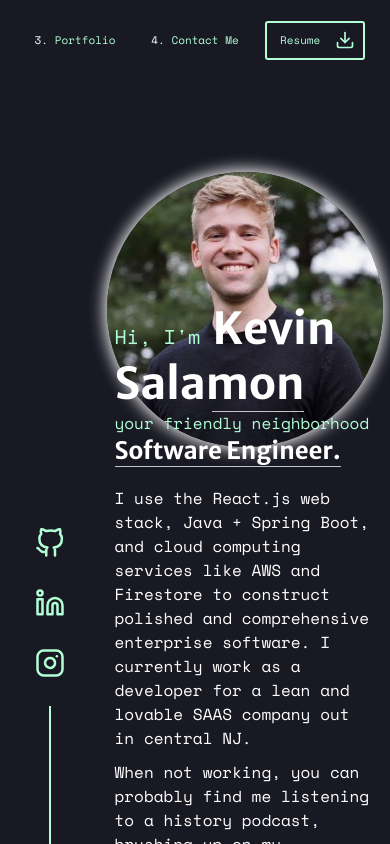
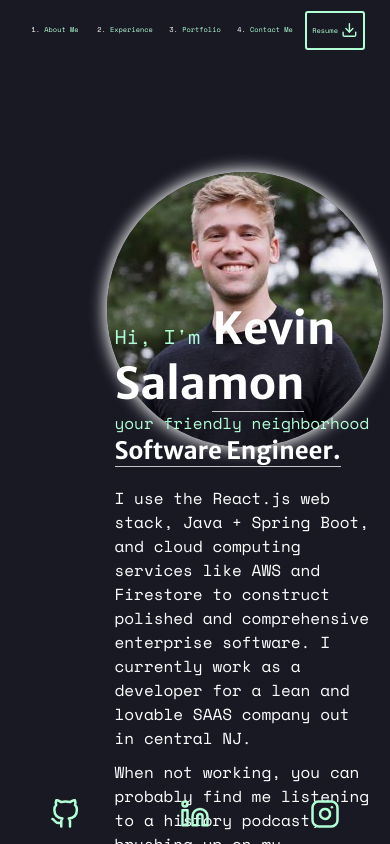
Before and after one commit to kevin-salamon/portfolio-site, a React (Create React App) app: page / in a window 390 px wide. Built offline with nearby package versions, Linux system fonts and the light colour scheme; the HTML template or start-up script is replaced by a standard one.

Commit message:
begin setup for mobile template

```diff
--- a/src/App.js
+++ b/src/App.js
@@ -50,6 +50,18 @@ const StyledSectionContainer = styled.div`
   width: 100%;
   position: absolute;
 
+  &.about-toplevel {
+    top: 0;
+  }
+
+  &.experience-toplevel {
+    top: 100vh;
+  }
+
+  &.portfolio-toplevel {
+    top: 200vh;
+  }
+
   .content-container {
     position: absolute;
     // background-color: white;
@@ -57,16 +69,17 @@ const StyledSectionContainer = styled.div`
     width: calc(100% - 100px);
     top: 80px;
     height: calc(100% - 80px);
+
+    @media (max-width: 450px) and (orientation: portrait) {
+
+    }
   }
 `;
 
 const App = () => {
-  // const scrollRef = useRef();
+
   const [scrollDown, setScrollDown] = useState(0);
-
-  // const checkAnimation = () => {
-
-  // }
+  const [scrollFromBottom, setScrollFromBottom] = useState(0);
 
   return (
     <Provider store={store}>
@@ -75,22 +88,24 @@ const App = () => {
         onScroll={() => {
           let container = document.getElementById('top-container');
           setScrollDown(container.scrollTop);
-          // checkAnimation();
+          let bottomDistance = container.scrollHeight - container.scrollTop;
+          setScrollFromBottom(bottomDistance);
+          console.log(bottomDistance);
         }}
       >
-        <Header scrollDown={scrollDown}/>
-        <Sidebar/>
-        <StyledSectionContainer style={{top: 0}} id="about">
+        <Header scrollDown={scrollDown} />
+        <Sidebar scrollFromBottom={scrollFromBottom} />
+        <StyledSectionContainer id="about" className='about-toplevel'>
           <div className='content-container'>
             <About />
           </div>
         </StyledSectionContainer>
-        <StyledSectionContainer style={{top: '100vh'}} id="experience">
+        <StyledSectionContainer id="experience" className='experience-toplevel'>
           <div className='content-container'>
             <Experience/>
           </div>
         </StyledSectionContainer>
-        <StyledSectionContainer style={{top: '200vh'}} id="portfolio">
+        <StyledSectionContainer id="portfolio" className='portfolio-toplevel'>
           <div className='content-container'>
             <Portfolio/>
           </div>
--- a/src/components/Header/Header.js
+++ b/src/components/Header/Header.js
@@ -14,6 +14,11 @@ const StyledHeader = styled.div`
     align-items: center;
     transition: 0.3s ease all;
     background-color: ${props => props.scrollDown >= 250 ? `#191924D9` : `#19192400`};
+
+    @media (max-width: 450px) and (orientation: portrait) {
+        height: 60px;
+        justify-content: center;
+    }
 
     .logo-box {
         width: 80px;
@@ -45,6 +50,11 @@ const StyledHeader = styled.div`
             margin-right: 15px;
         }
 
+        @media (max-width: 450px) and (orientation: portrait) {
+            margin-right: 0px;
+            justify-content: center;
+        }
+
         .nav-box, .download-box {
             width: 120px;
             height: 100%;
@@ -57,6 +67,11 @@ const StyledHeader = styled.div`
 
             @media (orientation: portrait) and (max-width: 950px) {
                 width: 100px;
+            }
+
+            @media (max-width: 450px) and (orientation: portrait) {
+                width: 60px;
+                margin: 0px 5px;
             }
 
             .hover-box {
@@ -100,6 +115,10 @@ const StyledHeader = styled.div`
                 @media (orientation: portrait) and (max-width: 950px) {
                     font-size: 11px;
                 }
+
+                @media (max-width: 450px) and (orientation: portrait) {
+                    font-size: 7px;
+                }
             }
 
             .download {
@@ -130,6 +149,10 @@ const StyledHeader = styled.div`
 
                         @media (orientation: portrait) and (max-width: 950px) {
                             font-size: 11px;
+                        }
+
+                        @media (max-width: 450px) and (orientation: portrait) {
+                            font-size: 7px;
                         }
                     }
                 }
--- a/src/components/Portfolio/Portfolio.js
+++ b/src/components/Portfolio/Portfolio.js
@@ -92,6 +92,10 @@ const StyledPortfolioItem = styled.a`
         font-size: 36px;
         font-family: 'Space Mono', monospace;
         text-decoration: none;
+
+        @media (orientation: portrait) and (max-width: 950px) {
+            font-size: 25px;
+        }
     }
 `;
 
--- a/src/components/Sidebar/Sidebar.js
+++ b/src/components/Sidebar/Sidebar.js
@@ -12,6 +12,17 @@ const StyledSidebar = styled.div`
     display: flex;
     justify-content: center;
     align-items: flex-end;
+    transition: 0.3s ease all;
+
+    @media (max-width: 450px) and (orientation: portrait) {
+        height: 60px;
+        width: 100vw;
+        left: 0;
+        top: auto;
+        bottom: 0;
+        align-items: center;
+        background-color: ${props => props.scrollFromBottom <= 1000 ? `#19192400` : `#191924D9`};
+    }
 
     .content-box {
         width: 70%;
@@ -21,6 +32,13 @@ const StyledSidebar = styled.div`
         align-items: center;
         flex-direction: column;
 
+        @media (max-width: 450px) and (orientation: portrait) {
+            width: 100%;
+            height: 100%;
+            justify-content: center;
+            flex-direction: row;
+        }
+
         .favicon-container {
             width: 100%;
             height: 60%;
@@ -29,12 +47,21 @@ const StyledSidebar = styled.div`
             align-items: center;
             flex-direction: column;
 
+            @media (max-width: 450px) and (orientation: portrait) {
+                height: 100%;
+                flex-direction: row;
+            }
+
             .icon-box {
                 display: flex;
                 justify-content: center;
                 align-items: center;
                 width: 100%;
                 height: 60px;
+
+                @media (max-width: 450px) and (orientation: portrait) {
+                    height: 100%;
+                }
 
                 a {
                     padding: 0px;
@@ -70,6 +97,10 @@ const StyledSidebar = styled.div`
             justify-content: center;
             align-items: center;
 
+            @media (max-width: 450px) and (orientation: portrait) {
+                display: none;
+            }
+
             div {
                 height: 100%;
                 width: 2px;
@@ -79,10 +110,12 @@ const StyledSidebar = styled.div`
     }
 `;
 
-function Sidebar() {
+const Sidebar = ({
+    scrollFromBottom
+}) => {
 
     return (
-        <StyledSidebar>
+        <StyledSidebar scrollFromBottom={scrollFromBottom}>
             <div className='content-box'>
                 <div className='favicon-container'>
                     <div className='icon-box'>
```
Also changed, not shown: src/components/About/About.js (+8 -0 lines).
